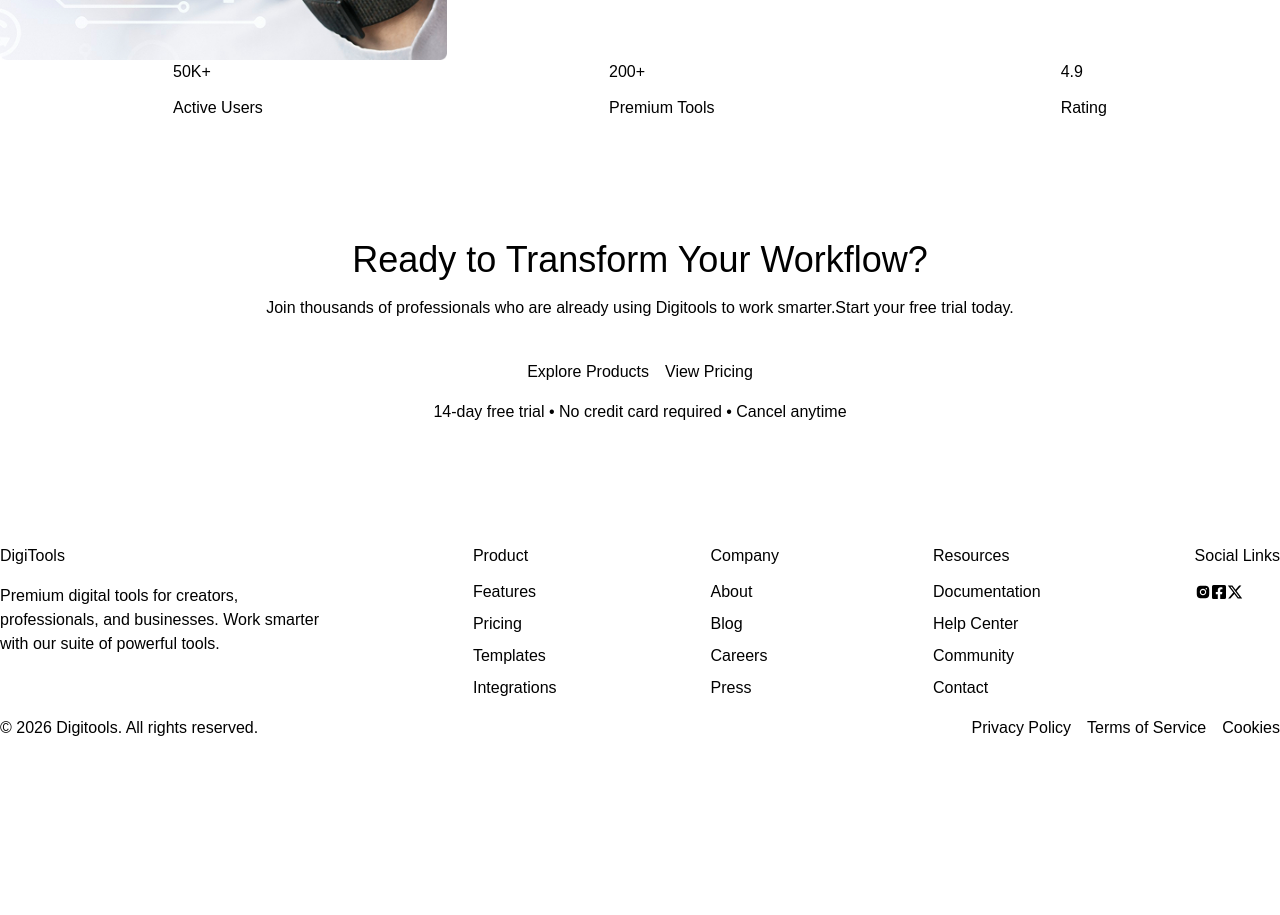
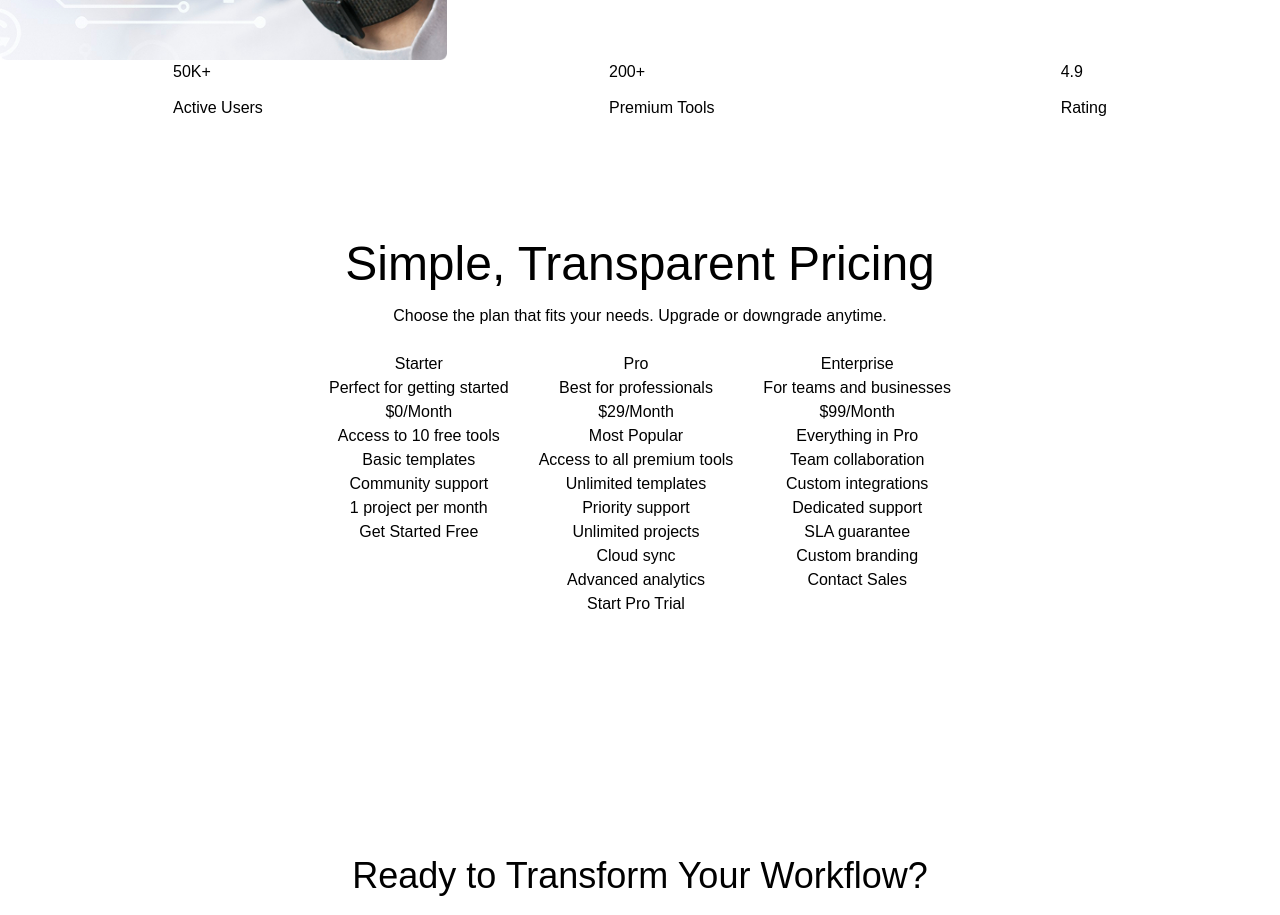
Before and after one commit to rakoon19/assignment-6, a React (Vite) app: page / in a window 1280 px wide. Shown: the part 540-1455 px from the top of the page. Before the commit the page ends 1280 px from the top, so only its background shows below. Built offline with nearby package versions, Linux system fonts and the light colour scheme.

Commit message:
added pricing

```diff
--- /dev/null
+++ b/JSON/pricing.json
@@ -0,0 +1,55 @@
+[
+  {
+    "id": 1,
+    "name": "Starter",
+    "description": "Perfect for getting started",
+    "price": 0,
+    "billing": "Month",
+    "popular": false,
+    "features": [
+      "Access to 10 free tools",
+      "Basic templates",
+      "Community support",
+      "1 project per month"
+    ],
+    "buttonText": "Get Started Free",
+    "buttonType": "primary"
+  },
+  {
+    "id": 2,
+    "name": "Pro",
+    "description": "Best for professionals",
+    "price": 29,
+    "billing": "Month",
+    "popular": true,
+    "badge": "Most Popular",
+    "features": [
+      "Access to all premium tools",
+      "Unlimited templates",
+      "Priority support",
+      "Unlimited projects",
+      "Cloud sync",
+      "Advanced analytics"
+    ],
+    "buttonText": "Start Pro Trial",
+    "buttonType": "secondary"
+  },
+  {
+    "id": 3,
+    "name": "Enterprise",
+    "description": "For teams and businesses",
+    "price": 99,
+    "billing": "Month",
+    "popular": false,
+    "features": [
+      "Everything in Pro",
+      "Team collaboration",
+      "Custom integrations",
+      "Dedicated support",
+      "SLA guarantee",
+      "Custom branding"
+    ],
+    "buttonText": "Contact Sales",
+    "buttonType": "primary"
+  }
+]
--- a/src/App.jsx
+++ b/src/App.jsx
@@ -3,6 +3,7 @@ import './App.css'
 import Navbar from './Components/Navbar/Navbar'
 import Hero from './Components/Hero/Hero'
 import About from './Components/About/About'
+import Pricing from './Components/Pricing/Pricing'
 import Testimonial from './Components/Testimonial/Testimonial'
 import Footer from './Components/Footer/Footer'
 
@@ -16,9 +17,9 @@ function App() {
     {/* <Feature></Feature>
     <FeatureCard></FeatureCard>
     <Step></Step>
-    <StepCard></StepCard>
+    <StepCard></StepCard> */}
     <Pricing></Pricing>
-    <PricingCard></PricingCard> */}
+    {/* <PricingCard></PricingCard>  */}
     <Testimonial></Testimonial>
     <Footer></Footer>
     </>
--- /dev/null
+++ b/src/Components/Pricing/Pricing.jsx
@@ -0,0 +1,20 @@
+import PricingHeader from "./PricingHeader";
+import PricingCard from "./PricingCard";
+import pricing from '../../../JSON/pricing.json'
+
+const Pricing = () => {
+    return (
+        <div className="flex flex-col gap-6 py-30 text-center ">
+
+            <PricingHeader></PricingHeader>
+
+            <div className="flex gap-7.5 justify-center">
+                { pricing.map((card) => (<PricingCard card={ card } key={ card.id }></PricingCard>))}
+            </div>
+
+        </div>
+
+    );
+};
+
+export default Pricing;
--- /dev/null
+++ b/src/Components/Pricing/PricingCard.jsx
@@ -0,0 +1,23 @@
+
+
+const PricingCard = ({ card }) => {
+    return (
+  <div key={card.id} className="">
+    <h2>{card.name}</h2>
+    <p>{card.description}</p>
+    <h1>${card.price}/{card.billing}</h1>
+
+    {card.popular && <span>{card.badge}</span>}
+
+    <ul>
+      {card.features.map((feature, index) => (
+        <li key={index}>{feature}</li>
+      ))}
+    </ul>
+
+    <button>{card.buttonText}</button>
+  </div>
+    );
+};
+
+export default PricingCard;
--- /dev/null
+++ b/src/Components/Pricing/PricingHeader.jsx
@@ -0,0 +1,12 @@
+
+
+const PricingHeader = () => {
+    return (
+        <div className="flex flex-col gap-4">
+            <h1 className="text-5xl">Simple, Transparent Pricing</h1>
+            <p>Choose the plan that fits your needs. Upgrade or downgrade anytime.</p>
+        </div>
+    );
+};
+
+export default PricingHeader;
```
